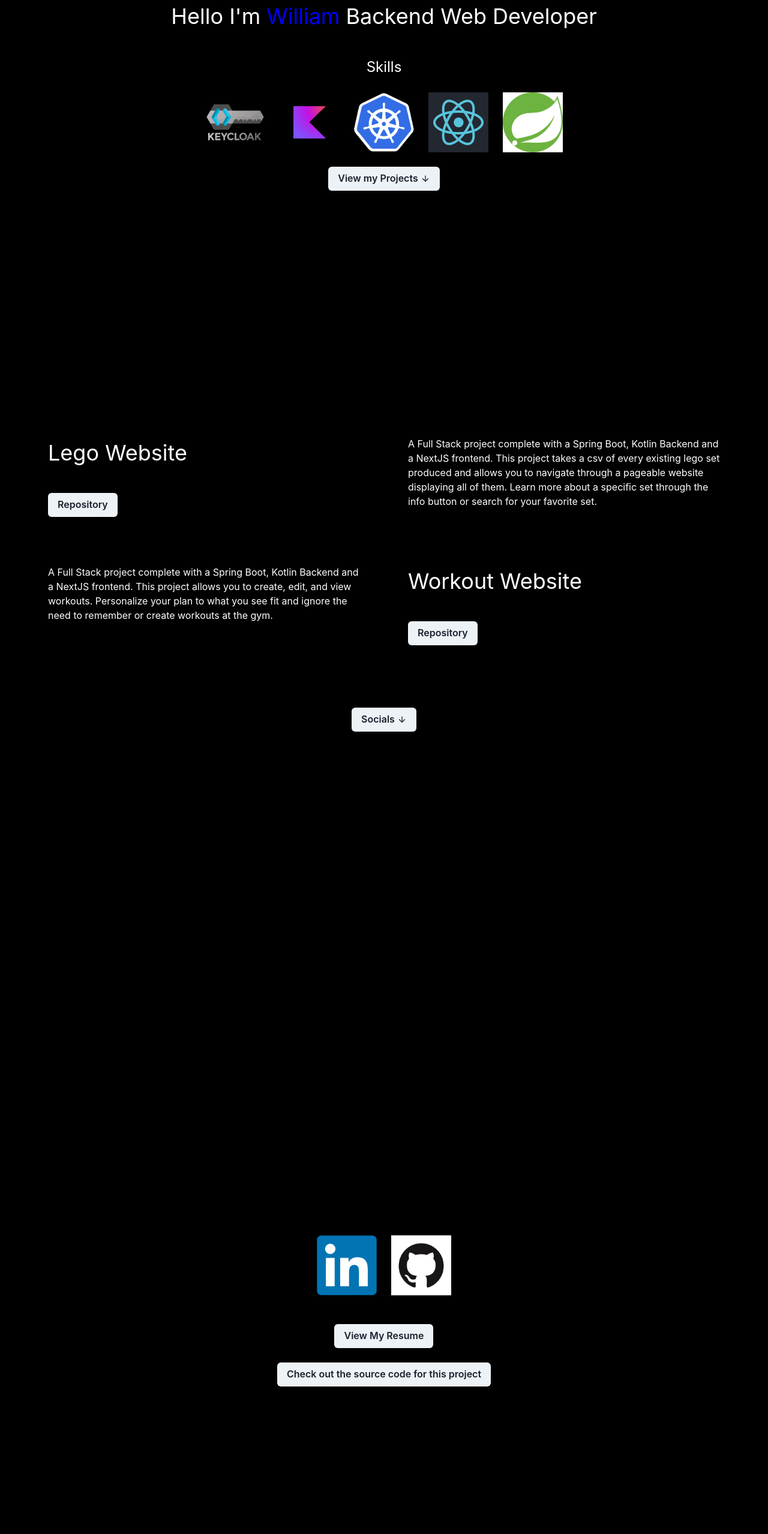
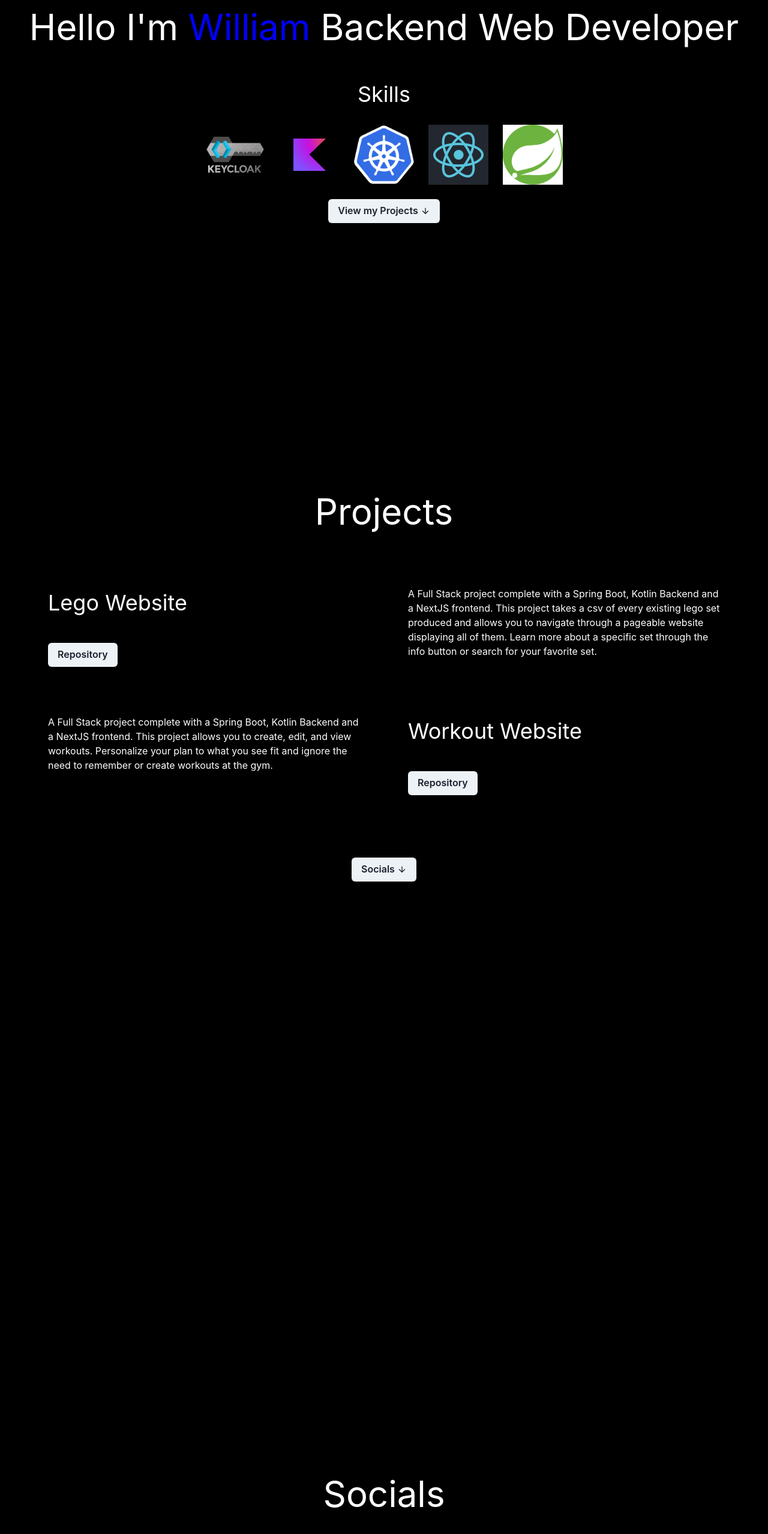
Before and after one commit to wsoksoda/PersonalWebsite, a Next.js app: page / in a window 1280 px wide. Shown: the part 160-2718 px from the top of the page at 60% size. Built offline with nearby package versions, Linux system fonts and the light colour scheme.

Commit message:
[8] Adjusted title sizing and added title for socials and projects

```diff
--- a/src/app/page.tsx
+++ b/src/app/page.tsx
@@ -34,7 +34,7 @@ export default function Home() {
             <VStack bgColor={"black"}>
                 <Box height={"100vh"}>
                     <Center pt={"20vh"}>
-                        <Text color={"white"} fontSize={"4xl"}>
+                        <Text color={"white"} fontSize={"6xl"}>
                             Hello I'm{" "}
                             <Text as="span" color={"blue"}>
                                 William{" "}
@@ -43,7 +43,7 @@ export default function Home() {
                         </Text>
                     </Center>
                     <Center mt={10}>
-                        <Text color={"white"} fontSize={"2xl"}>
+                        <Text color={"white"} fontSize={"4xl"}>
                             Skills
                         </Text>
                     </Center>
@@ -74,7 +74,11 @@ export default function Home() {
                     </Center>
                 </Box>
                 <Box height={"100%"} ref={scrollToWork}>
-
+                    <Center pt={"20vh"}>
+                        <Text color={"white"} fontSize={"6xl"}>
+                            Projects
+                        </Text>
+                    </Center>
                     <Grid templateColumns='repeat(2,1fr)' templateRows='repeat(2, 1fr)' gap={20} mb={20} mx={20}
                           pt={20}>
                         <GridItem colSpan={1}>
@@ -128,7 +132,11 @@ export default function Home() {
                 </Box>
                 <Box height={'100vh'}/>
                 <Box height={"100vh"} ref={scrollToSocials}>
-
+                    <Center pt={"20vh"}>
+                        <Text color={"white"} fontSize={"6xl"}>
+                            Socials
+                        </Text>
+                    </Center>
                     <Center>
                         <Grid templateColumns="repeat(2, 1fr)" gap={6} m={6}>
                             <Link href={"https://www.linkedin.com/in/william-soksoda/"}>
```
